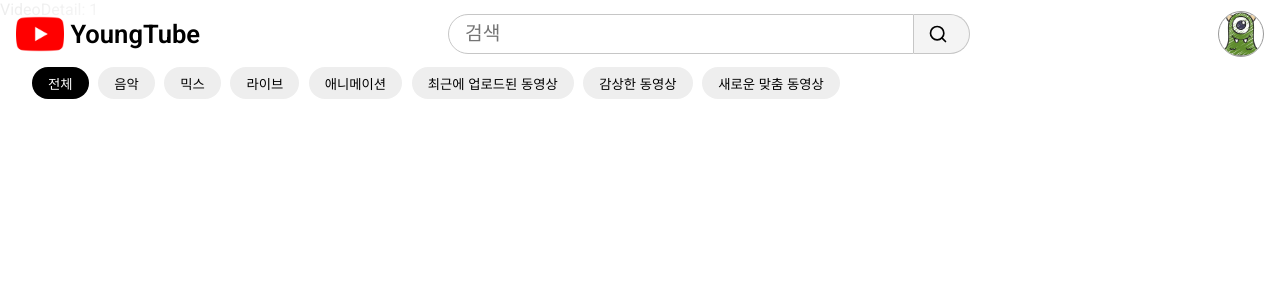
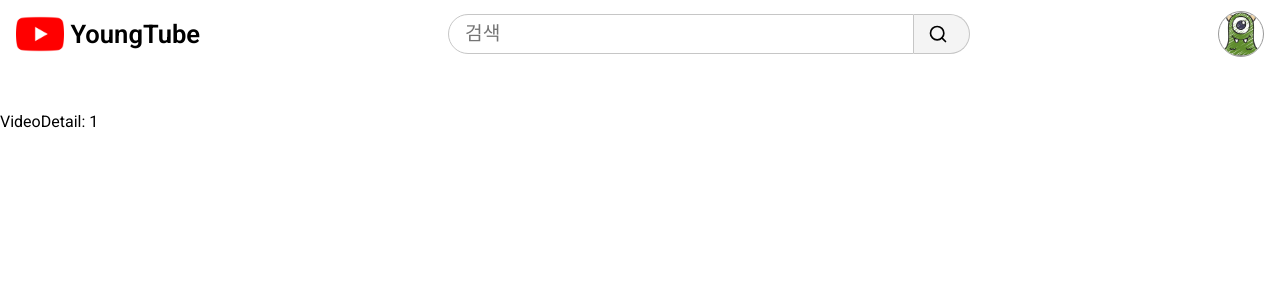
Before and after one commit to Damdadira/react-youtube-practice, a React (Vite) app: page /watch/1 in a window 1280 px wide. Shown: the top 300 px of the page. Built offline with nearby package versions, Linux system fonts and the light colour scheme.

Commit message:
feat: clsx 라이브러리 추가

```diff
--- a/package.json
+++ b/package.json
@@ -12,6 +12,8 @@
   "dependencies": {
     "@tanstack/react-query": "^5.81.5",
     "axios": "^1.10.0",
+    "classnames": "^2.5.1",
+    "clsx": "^2.1.1",
     "react": "^19.1.0",
     "react-dom": "^19.1.0",
     "react-icons": "^5.5.0",
--- a/src/app/provider/YoutubeApiProvider.jsx
+++ b/src/app/provider/YoutubeApiProvider.jsx
@@ -1,10 +1,10 @@
 import { YoutubeApiContext } from '../context/YoutubeApiContext';
 import Youtube from '../../features/api/youtube';
-import FakeYoutubeApi from '../../features/api/fakeYoutubeApi';
-import YoutubeApi from '../../features/api/youtubeApi';
+import fakeYoutubeClient from '../../features/api/fakeYoutubeClient';
+import youtubeClient from '../../features/api/youtubeClient';
 
-const client = new FakeYoutubeApi();
-// const client = new YoutubeApi();
+const client = new fakeYoutubeClient();
+// const client = new youtubeClient();
 const youtube = new Youtube(client);
 
 export function YoutubeApiProvider({ children }) {
--- a/src/entities/video/ui/VideoCard/VideoCard.jsx
+++ b/src/entities/video/ui/VideoCard/VideoCard.jsx
@@ -1,11 +1,18 @@
+import { useNavigate } from 'react-router';
 import { formatAgo } from '../../../../shared/lib/timeago';
 import styles from '../VideoCard/VideoCard.module.css'
 
 export default function VideoCard ({video}) {
   const { title, thumbnails, channelTitle, publishedAt } = video.snippet;
+  const navigate = useNavigate();
+
+  const handleClick = (e) => {
+    e.preventDefault();
+    navigate(`/watch/${video.id}`);
+  }
 
   return (
-    <li className={styles.wrappers}>
+    <li className={styles.wrappers} onClick={handleClick}>
       <img
         className={styles.thumbnailImage}
         src={thumbnails.medium.url}
--- a/src/entities/video/ui/VideoCard/VideoCard.module.css
+++ b/src/entities/video/ui/VideoCard/VideoCard.module.css
@@ -2,6 +2,7 @@
   flex: 1 1 calc(33.333% - 1rem);
   box-sizing: border-box;
   max-width: calc(33.333% - 1rem);
+  cursor: pointer;
 }
 
 .thumbnailImage {
--- a/src/features/api/fakeYoutubeApi.js
+++ b/src/features/api/fakeYoutubeClient.js
@@ -1,6 +1,6 @@
 import axios from 'axios';
 
-export default class FakeYoutubeApi {
+export default class FakeYoutubeClient {
   async search() {
     return axios.get('/mock/search.json');
   }
--- a/src/features/api/youtubeApi.js
+++ b/src/features/api/youtubeClient.js
@@ -1,6 +1,6 @@
 import axios from 'axios';
 
-export default class YoutubeApi {
+export default class YoutubeClient {
   constructor() {
     this.httpClient = axios.create({
       baseURL: 'https://www.googleapis.com/youtube/v3',
--- a/src/pages/VideoDetail/index.jsx
+++ b/src/pages/VideoDetail/index.jsx
@@ -4,5 +4,7 @@ import styles from './styles/index.module.css'
 export default function VideoDetail() {
   const { videoId } = useParams();
 
-  return <div>VideoDetail: {videoId}</div>
+  return (
+    <div className={styles.videoDetailContainer}>VideoDetail: {videoId}</div>
+  )
 }
--- a/src/pages/VideoDetail/styles/index.module.css
+++ b/src/pages/VideoDetail/styles/index.module.css
@@ -0,0 +1,3 @@
+.videoDetailContainer {
+  padding-top: 7rem;
+}
--- a/src/pages/Videos/styles/index.module.css
+++ b/src/pages/Videos/styles/index.module.css
@@ -4,5 +4,4 @@
   gap: 1rem;
   flex-wrap: wrap;
   padding: 7rem 1rem 2rem 2rem;
-
 }
--- a/src/shared/ui/header/Header.jsx
+++ b/src/shared/ui/header/Header.jsx
@@ -3,9 +3,10 @@ import { Link, useNavigate, useParams } from 'react-router';
 import { FiSearch } from 'react-icons/fi';
 import styles from './Header.module.css';
 import avatarImage from '../../assets/images/monster.png';
+import clsx from 'clsx';
 
 export function Header() {
-  const { keyword } = useParams();
+  const { keyword, videoId } = useParams();
   const navigate = useNavigate();
   const [text, setText] = useState('');
 
@@ -69,12 +70,14 @@ export function Header() {
         <img className={styles.avatarImage} src={avatarImage} alt="avatar" />
       </div>
       <div
+        className={clsx(styles.buttonContainer, {
+          [styles.none]: videoId
+        })}
         ref={containerRef}
         onMouseDown={handleMouseDown}
         onMouseMove={handleMouseMove}
         onMouseLeave={handleMouseUp}
         onMouseUp={handleMouseUp}
-        className={styles.buttonContainer}
       >
         {tabList().map((item) => (
           <button
--- a/src/shared/ui/header/Header.module.css
+++ b/src/shared/ui/header/Header.module.css
@@ -105,6 +105,10 @@
   color: var(--color-white);
 }
 
+.none {
+  display: none;
+}
+
 @media (max-width: 852px) {
   .formInput {
     width: 17rem;
```
Also changed, not shown: 1 other file (tests, documents, lock files or other folders).
